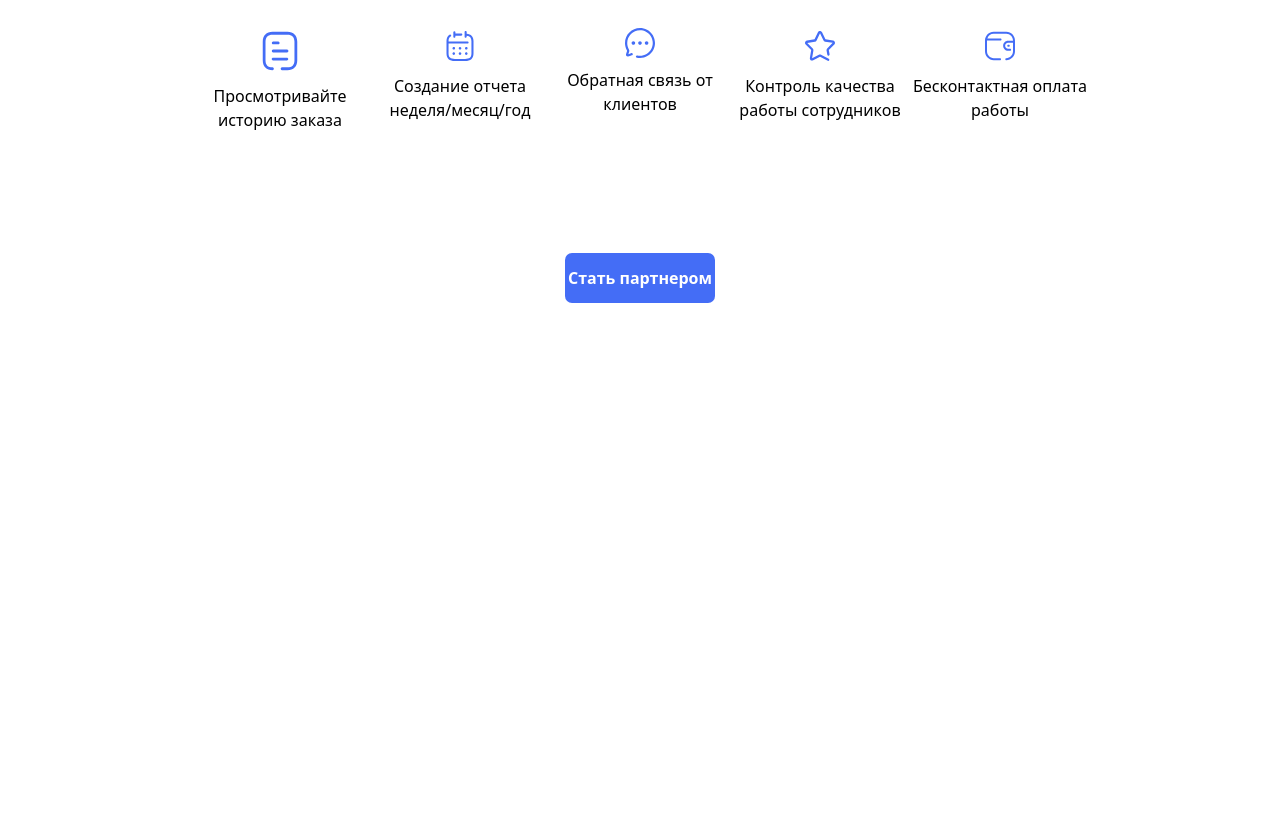
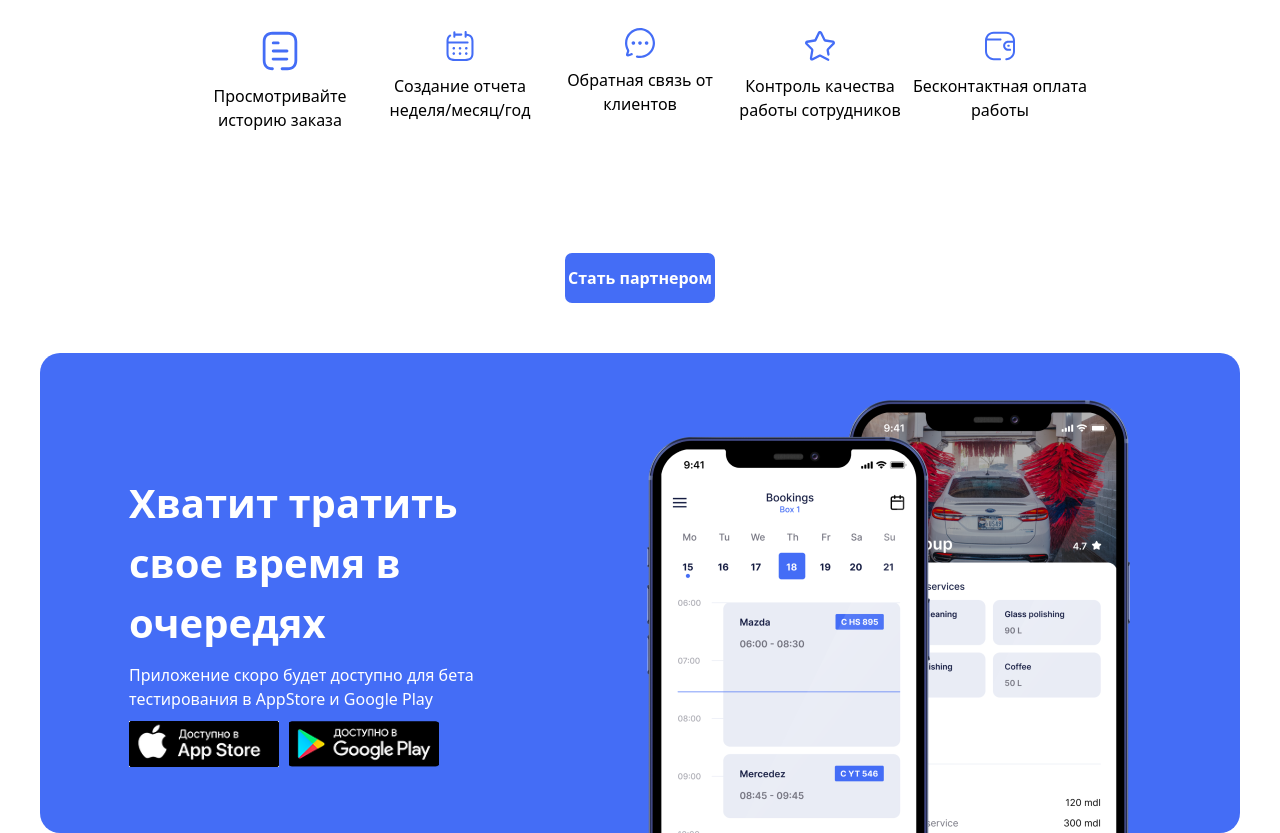
Before and after one commit to Sobirjon08/home-work-vik-2-day-4, a website: page index.html in a window 1280 px wide. Shown: the part 1397-2230 px from the top of the page. Before the commit the page ends 1750 px from the top, so only its background shows below. Drawn offline with Linux system fonts and the light colour scheme.

Commit message:
section 4

```diff
--- a/index.html
+++ b/index.html
@@ -114,5 +114,19 @@
             <button class="w-[150px] h-[50px] bg-[#446DF6] text-[white] rounded-[7px] font-bold hover:bg-[black]">Стать партнером</button>
         </nav>
     </section>
+    <section>
+        <nav class="w-[100%] h-[650px] lg:max-w-[1200px] lg:h-[480px] flex flex-col lg:flex-row m-auto lg:gap-[100px] lg:items-end justify-center lg:rounded-[20px] bg-[#446DF6]">
+            <div class="lg:w-[400px] lg:h-[360px] items-center lg:items-start text-center lg:text-start flex flex-col gap-[20px] lg:gap-[10px] text-[white]">
+                <h1 class="text-[30px] lg:text-[40px] font-bold">Хватит тратить свое время в очередях</h1>
+                <p>Приложение скоро будет доступно для бета тестирования в AppStore и Google Play</p>
+                <div class="flex flex-col gap-[20px] lg:flex-row lg:gap-[10px]">
+                    <img class="w-[250px] lg:w-[150px]" src="./imgs/image 1457.png" alt="">
+                    <img class="w-[250px] lg:w-[150px]" src="./imgs/image 1456.png" alt="">
+                </div>
+            </div>
+            <img class="hidden lg:flex" src="./imgs/Mask Group (1).png" alt="">
+            <img class="lg:hidden" src="./imgs/Mask Group (2).png" alt="">
+        </nav>
+    </section>
 </body>
 </html>
```
Also changed, not shown: imgs/Mask Group (1).png (added), imgs/Mask Group (2).png (added), imgs/image 1456.png (added), imgs/image 1457.png (added), src/output.css.
